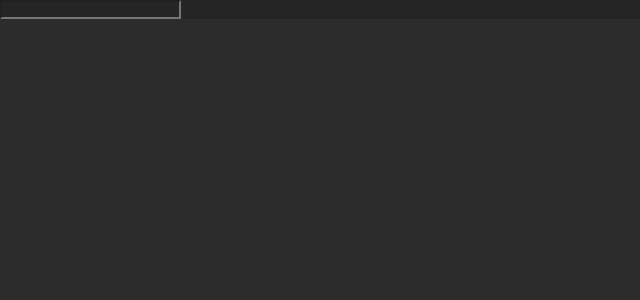
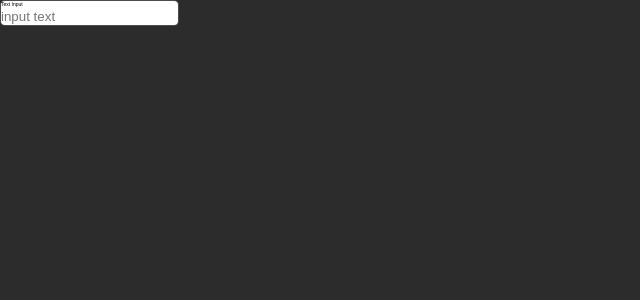
Before and after one commit to CodeSculpt-Webworks/fe-hudodms, a React (Vite) app: page / in a window 1280 px wide. Shown: the top 300 px of the page, without its empty margins (0-640 px from the left). Built offline with nearby package versions, Linux system fonts and the light colour scheme.

Commit message:
component/ui/textinput

```diff
--- a/src/App.css
+++ b/src/App.css
@@ -2,6 +2,4 @@
   font-family: Century Gothic, CenturyGothic, AppleGothic, sans-serif;
   margin: 0;
   padding: 0;
-
-  background-color: rgb(37, 37, 37);
 }
--- a/src/components/ui/textinput/TextInput.css
+++ b/src/components/ui/textinput/TextInput.css
@@ -1,42 +1,20 @@
-.input-wrapper {
-    margin-top: 20px;
+.textinput-container {
+    display: inline-block;
+    flex-direction: column;
+    background-color: white;
+    height: auto;
+    border-radius: 5px;
+    border: 1px solid rgba(0, 0, 0, 0.70);
 }
 
-/* Input style */
-
-/* Label */
-label {
-    font-weight: 600;
-    font-size: 18px;
-    color: #344054;
-    display: block;
-    margin-bottom: 8px;
+.textinput-container p {
+    font-size: 5px;
+    color: black;
 }
 
-/* Input field */
-input {
-    font-size: 16px;
-    font-weight: 400;
-    width: 250px;
-    color: #344054;
-    background: #ffffff;
-    border: 1px solid #d0d5dd;
-    box-shadow: 0px 1px 2px rgba(16, 24, 40, 0.05);
-    border-radius: 8px;
-    padding: 10px 14px;
+.textinput-container input {
+    margin-top: 0px;
+    border-radius: 0px 0px 5px 5px;
+    border: transparent;
+    outline-width: 0px;
 }
-
-input::placeholder {
-    font-size: 16px;
-    font-weight: 400;
-    color: #667085;
-}
-
-
-.error {
-    color: #db4437;
-    font-size: 14px;
-    font-weight: 400;
-    margin-left: 12px;
-    margin-top: 4px;
-}
--- a/src/components/ui/textinput/TextInput.tsx
+++ b/src/components/ui/textinput/TextInput.tsx
@@ -1,7 +1,14 @@
-export const TextInput = () => {
+import "./TextInput.css";
+
+type TextInputProps = {
+  style?: React.CSSProperties;
+};
+
+export const TextInput = ({ style }: TextInputProps) => {
   return (
-    <div className="textinput-container">
-      <input type="text" />
+    <div className="textinput-container" style={style}>
+      <p>Text Input</p>
+      <input type="text" placeholder="input text" />
     </div>
   );
 };
```
